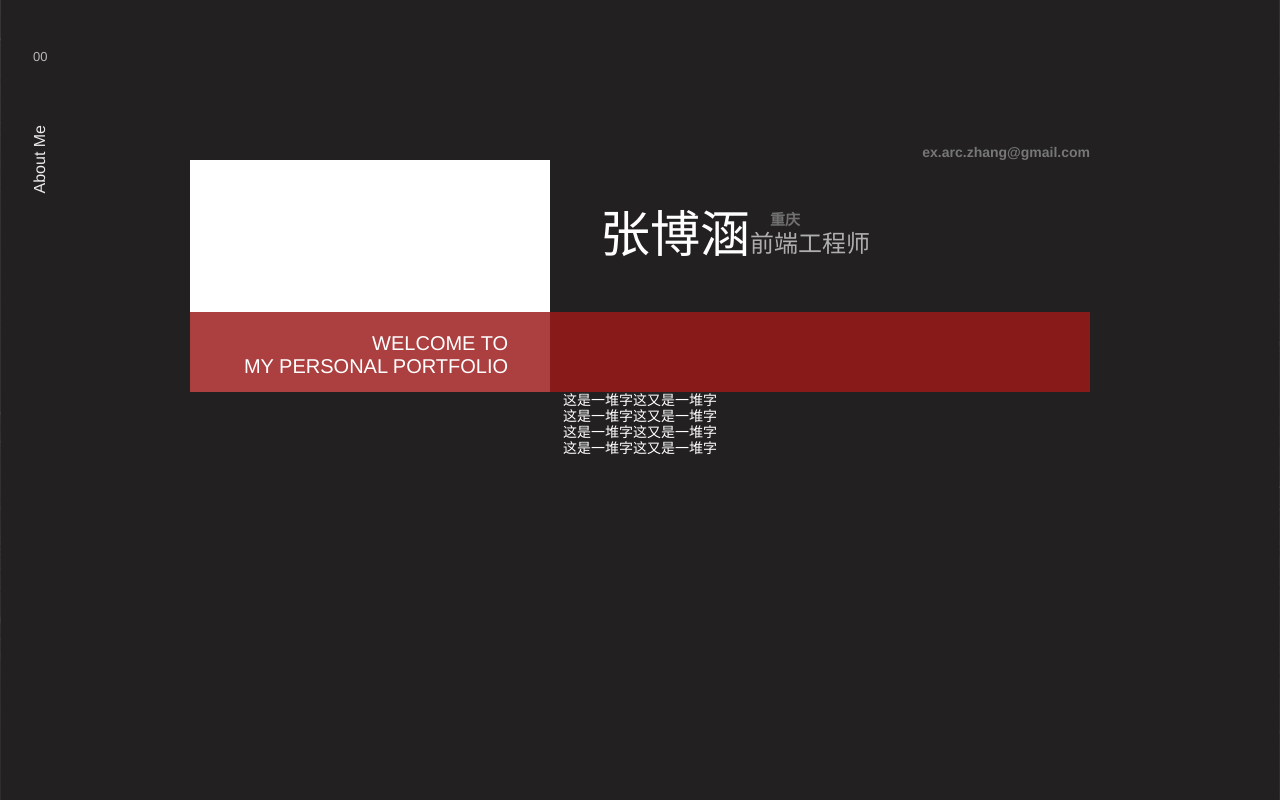
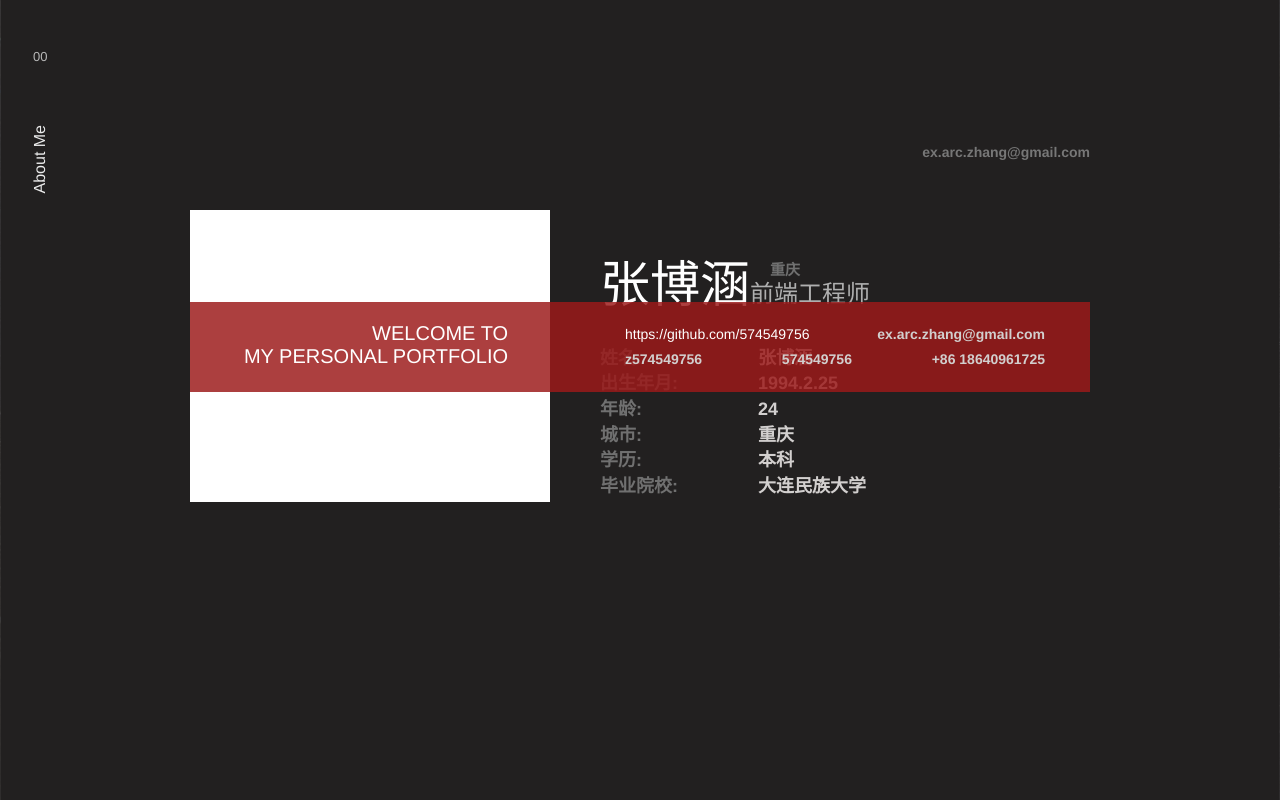
Before and after one commit to 574549756/Oracle-s-Website, a Vue app: page /#/about in a window 1280 px wide. Shown: the top 800 px of the page. Built offline with nearby package versions, Linux system fonts and the light colour scheme; what vue-resource would draw is missing.

Commit message:
header card done

```diff
--- a/src/components/TabContent/aboutMe.vue
+++ b/src/components/TabContent/aboutMe.vue
@@ -10,6 +10,7 @@
         </div>
         <div class="aboutMe-board">
           <div class="photo"></div>
+          <main class="row-right">
             <div class="aboutMe-message">
               <h1>张博涵</h1>
               <div class="aboutMe-message-tltle2">
@@ -21,12 +22,28 @@
                 </div>
                 <h2>前端工程师</h2>
               </div>
-            <div class="aboutMe-connection">
-              <svg class="icon" aria-hidden="true">
-                <use xlink:href="#icon-site"></use>
-              </svg>
             </div>
+            <main class="aboutMe-main-container">
+              <ul class="row-1">
+                <div class="messageTitle">
+                  <p>姓名:</p>
+                  <p>出生年月:</p>
+                  <p>年龄:</p>
+                  <p>城市:</p>
+                  <p>学历:</p>
+                  <p>毕业院校:</p>
                 </div>
+                <div class="messageContent">
+                  <p>张博涵</p>
+                  <p>1994.2.25</p>
+                  <p>24</p>
+                  <p>重庆</p>
+                  <p>本科</p>
+                  <p>大连民族大学</p>
+                </div>
+              </ul>
+            </main>
+          </main>
           <div class="aboutMe-header-h1">
             <div class="title1">
               <div class="sayHello">
@@ -34,26 +51,49 @@
                 <h1>MY PERSONAL PORTFOLIO</h1>
               </div>
             </div>
-            <div class="mainText"></div>
+            <div class="mainText">
+              <div class="aboutMe-connection">
+                <div class="github">
+                  <div>
+                    <svg class="icon" aria-hidden="true">
+                      <use xlink:href="#icon-github"></use>
+                    </svg>
+                    <a href="https://github.com/574549756">https://github.com/574549756</a>
+                  </div>
+                  <div>
+                    <svg class="qq" aria-hidden="true">
+                      <use xlink:href="#icon-gmail"></use>
+                    </svg>
+                    <p>ex.arc.zhang@gmail.com</p>
+                  </div>
+                </div>
+                <div class="wechat">
+                  <div>
+                    <svg class="icon" aria-hidden="true">
+                      <use xlink:href="#icon-wechat"></use>
+                    </svg>
+                    <p>z574549756</p>
+                  </div>
+                  <div>
+                    <svg class="qq" aria-hidden="true">
+                      <use xlink:href="#icon-qq"></use>
+                    </svg>
+                    <p class="justifyQQ">574549756</p>
+                  </div>
+                  <div>
+                    <svg class="qq" aria-hidden="true">
+                      <use xlink:href="#icon-1101dianhua"></use>
+                    </svg>
+                    <p>+86 18640961725</p>
+                  </div>
+                </div>
+              </div>
+            </div>
           </div>
         </div>
       </div>
     </header>
-    <main class="aboutMe-main-container">
-      <ul class="row-1">
-        <li>这是一堆字</li>
-        <li>这是一堆字</li>
-        <li>这是一堆字</li>
-        <li>这是一堆字</li>
-      </ul>
-      <ul class="row-2">
-        <li>这又是一堆字</li>
-        <li>这又是一堆字</li>
-        <li>这又是一堆字</li>
-        <li>这又是一堆字</li>
-      </ul>
-    </main>
-    <footer></footer>
+    <main></main>
   </div>
 </template>
 <script>
--- a/src/components/selectTabContent/about.vue
+++ b/src/components/selectTabContent/about.vue
@@ -86,6 +86,7 @@ $designWidth: 1920;
 						}
 					}
 					div.aboutMe-board {
+						margin-top: 50px;
 						display: flex;
 						justify-content: flex-start;
 						flex: 1;
@@ -94,14 +95,46 @@ $designWidth: 1920;
 							height: 100%;
 							background: white;
 						}
+						.row-right {
+							display: flex;
+							flex-direction: column;
+							flex: 1;
+							justify-content: flex-start;
+							align-items: flex-start;
+							padding: 50px 0 0 50px;
+							main.aboutMe-main-container {
+								width: 100%;
+								margin-top: 30px;
+								display: flex;
+								justify-content: flex-start;
+								align-items: center;
+								.row-1 {
+									display: flex;
+									justify-content: space-between;
+									div {
+										display: flex;
+										flex-direction: column;
+										justify-content: flex-start;
+										align-items: flex-start;
+										font-size: 18px;
+										p {
+											margin-bottom: 5px;
+										}
+									}
+									.messageTitle {
+										margin-right: 80px;
+										p {
+											color: rgb(112, 112, 112);
+										}
+									}
+								}
+							}
 							> .aboutMe-message {
-							margin-top: 50px;
-							margin-left: 50px;
 								display: flex;
 								h1 {
 									margin: 0;
-								font-family: "Courier New", Courier,
-									monospace;
+									font-family: "Courier New",
+										Courier, monospace;
 									font-weight: 100;
 									font-size: 50px;
 								}
@@ -125,17 +158,59 @@ $designWidth: 1920;
 									}
 								}
 							}
+						}
 						div.aboutMe-header-h1 {
 							position: absolute;
 							bottom: 0;
 							left: 0;
 							display: flex;
-							height: 80px;
+							height: 90px;
+							flex-direction: row;
 							width: 100%;
-							padding: 20px 0;
 							justify-content: space-between;
+							padding-top: 20px;
 							align-items: flex-end;
 							background: #9c1a1ad5;
+							.aboutMe-connection {
+								margin: 0 45px;
+								display: flex;
+								flex-direction: column;
+								justify-content: center;
+								align-items: flex-start;
+								.github,
+								.wechat {
+									display: flex;
+									width: 100%;
+									justify-content: space-between;
+									align-items: center;
+									div {
+										display: flex;
+										justify-content: center;
+										align-items: flex-end;
+									}
+									svg {
+										height: 20px;
+										width: 20px;
+										color: white;
+									}
+									.qq {
+										margin-left: 30px;
+										fill: white;
+									}
+									a {
+										fill: rgb(175, 175, 175);
+										margin-left: 10px;
+									}
+
+									p {
+										fill: rgb(175, 175, 175);
+										margin-left: 10px;
+									}
+								}
+								.wechat {
+									margin-top: 5px;
+								}
+							}
 							.title1 {
 								display: flex;
 								justify-content: center;
@@ -170,11 +245,6 @@ $designWidth: 1920;
 					}
 				}
 			}
-			main.aboutMe-main-container {
-				display: flex;
-				justify-content: center;
-				align-items: flex-start;
-			}
 		}
 	}
 }
```
Lines whose indentation alone changed are shown as unchanged.
